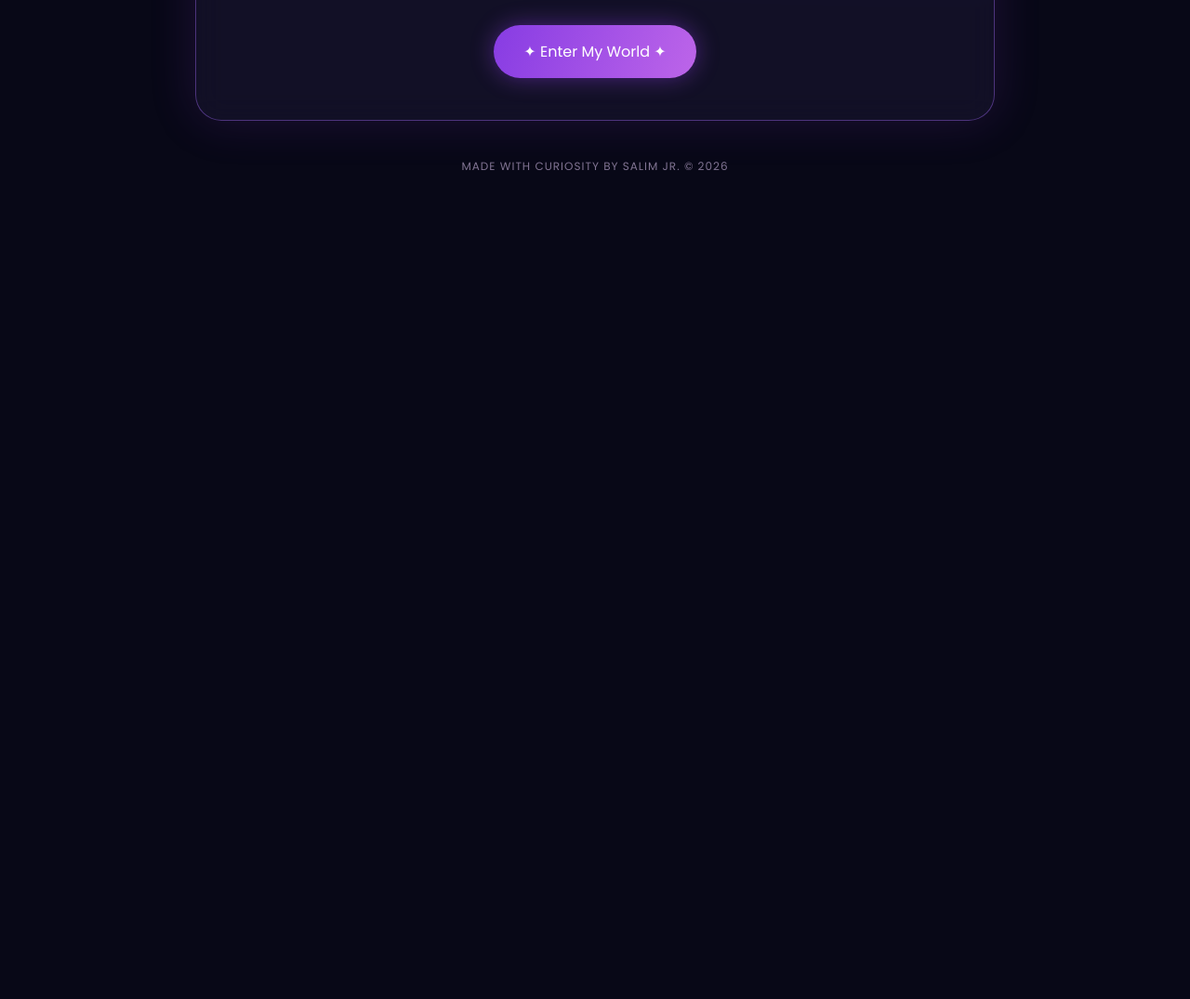
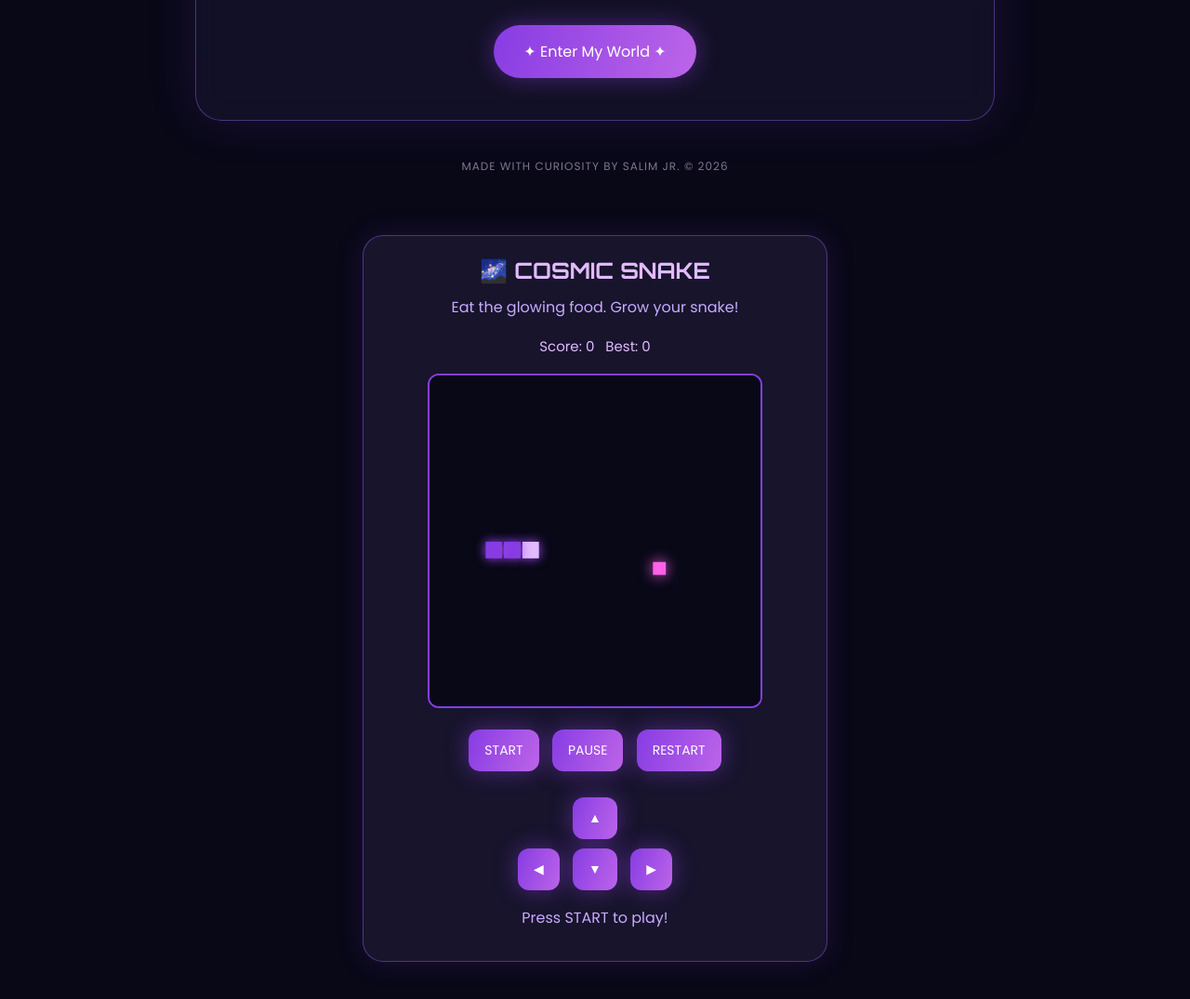
Before and after one commit to ffmacro194-ops/salim-website, a plain HTML site: page index.html in a window 1280 px wide. Shown: the part 810-1885 px from the top of the page at 93% size. Before the commit the page ends 1063 px from the top, so only its background shows below. Drawn offline with Linux system fonts and the light colour scheme.

Commit message:
Add files via upload

```diff
--- a/index.html
+++ b/index.html
@@ -238,5 +238,259 @@ secret.scrollIntoView({ behavior: "smooth" });
 }
 </script>
 
+
+
+<section id="snake-game">
+  <h2>🌌 COSMIC SNAKE</h2>
+  <p>Eat the glowing food. Grow your snake!</p>
+
+  <div class="snake-score">
+    Score: <span id="snake-score">0</span>
+    &nbsp; Best: <span id="snake-best">0</span>
+  </div>
+
+  <canvas id="snake-canvas" width="360" height="360"></canvas>
+
+  <div class="snake-buttons">
+    <button onclick="snakeStart()">START</button>
+    <button onclick="snakePause()">PAUSE</button>
+    <button onclick="snakeRestart()">RESTART</button>
+  </div>
+
+  <div class="snake-controls">
+    <button onclick="snakeMove('up')">▲</button>
+    <div>
+      <button onclick="snakeMove('left')">◀</button>
+      <button onclick="snakeMove('down')">▼</button>
+      <button onclick="snakeMove('right')">▶</button>
+    </div>
+  </div>
+
+  <p id="snake-message">Press START to play!</p>
+</section>
+
+<style>
+#snake-game {
+  margin: 40px auto;
+  padding: 22px 12px;
+  max-width: 500px;
+  text-align: center;
+  color: #e2baff;
+  background: #17142c;
+  border: 1px solid #a66cff66;
+  border-radius: 22px;
+  box-shadow: 0 0 30px #7734b533;
+}
+
+#snake-game h2 {
+  font-family: 'Orbitron', sans-serif;
+  margin-bottom: 12px;
+}
+
+#snake-game p {
+  margin: 12px 0;
+  color: #c9aaff;
+}
+
+.snake-score {
+  margin: 18px 0;
+  font-size: 15px;
+}
+
+#snake-canvas {
+  display: block;
+  width: 100%;
+  max-width: 360px;
+  height: auto;
+  margin: auto;
+  background: #080817;
+  border: 2px solid #873ce3;
+  border-radius: 12px;
+}
+
+.snake-buttons,
+.snake-controls {
+  margin-top: 18px;
+}
+
+#snake-game button {
+  margin: 5px;
+  padding: 12px 17px;
+  font-size: 14px;
+  border-radius: 12px;
+}
+</style>
+
+<script>
+const snakeCanvas = document.getElementById("snake-canvas");
+const snakeCtx = snakeCanvas.getContext("2d");
+
+let snake = [];
+let food = {};
+let direction = "right";
+let nextDirection = "right";
+let snakeTimer = null;
+let snakeRunning = false;
+let snakeScore = 0;
+let snakeBest = Number(localStorage.getItem("cosmicSnakeBest")) || 0;
+
+document.getElementById("snake-best").textContent = snakeBest;
+
+function snakeReset() {
+  snake = [
+    {x: 5, y: 9},
+    {x: 4, y: 9},
+    {x: 3, y: 9}
+  ];
+  direction = "right";
+  nextDirection = "right";
+  snakeScore = 0;
+  document.getElementById("snake-score").textContent = 0;
+  snakeFood();
+  snakeDraw();
+}
+
+function snakeFood() {
+  do {
+    food = {
+      x: Math.floor(Math.random() * 18),
+      y: Math.floor(Math.random() * 18)
+    };
+  } while (snake.some(part => part.x === food.x && part.y === food.y));
+}
+
+function snakeDraw() {
+  const size = 20;
+
+  snakeCtx.fillStyle = "#080817";
+  snakeCtx.fillRect(0, 0, 360, 360);
+
+  snakeCtx.fillStyle = "#ff62e8";
+  snakeCtx.shadowColor = "#ff62e8";
+  snakeCtx.shadowBlur = 15;
+  snakeCtx.fillRect(food.x * size + 3, food.y * size + 3, 14, 14);
+
+  snakeCtx.shadowColor = "#a64cff";
+  snakeCtx.shadowBlur = 12;
+
+  snake.forEach((part, i) => {
+    snakeCtx.fillStyle = i === 0 ? "#e2baff" : "#873ce3";
+    snakeCtx.fillRect(part.x * size + 1, part.y * size + 1, 18, 18);
+  });
+
+  snakeCtx.shadowBlur = 0;
+}
+
+function snakeMove(dir) {
+  if (dir === "up" && direction !== "down") nextDirection = "up";
+  if (dir === "down" && direction !== "up") nextDirection = "down";
+  if (dir === "left" && direction !== "right") nextDirection = "left";
+  if (dir === "right" && direction !== "left") nextDirection = "right";
+}
+
+function snakeTick() {
+  direction = nextDirection;
+
+  const head = {...snake[0]};
+
+  if (direction === "up") head.y--;
+  if (direction === "down") head.y++;
+  if (direction === "left") head.x--;
+  if (direction === "right") head.x++;
+
+  const ateFood = head.x === food.x && head.y === food.y;
+
+  if (
+    head.x < 0 || head.x >= 18 ||
+    head.y < 0 || head.y >= 18 ||
+    snake.slice(0, ateFood ? undefined : -1)
+      .some(part => part.x === head.x && part.y === head.y)
+  ) {
+    snakeGameOver();
+    return;
+  }
+
+  snake.unshift(head);
+
+  if (ateFood) {
+    snakeScore++;
+    document.getElementById("snake-score").textContent = snakeScore;
+
+    if (snakeScore > snakeBest) {
+      snakeBest = snakeScore;
+      localStorage.setItem("cosmicSnakeBest", snakeBest);
+      document.getElementById("snake-best").textContent = snakeBest;
+    }
+
+    snakeFood();
+  } else {
+    snake.pop();
+  }
+
+  snakeDraw();
+}
+
+function snakeStart() {
+  if (snakeRunning) return;
+  snakeRunning = true;
+  document.getElementById("snake-message").textContent = "Game running!";
+  snakeTimer = setInterval(snakeTick, 140);
+}
+
+function snakePause() {
+  if (!snakeRunning) return;
+  clearInterval(snakeTimer);
+  snakeRunning = false;
+  document.getElementById("snake-message").textContent = "Game paused.";
+}
+
+function snakeRestart() {
+  clearInterval(snakeTimer);
+  snakeRunning = false;
+  snakeReset();
+  document.getElementById("snake-message").textContent = "New game! Press START.";
+}
+
+function snakeGameOver() {
+  clearInterval(snakeTimer);
+  snakeRunning = false;
+  document.getElementById("snake-message").textContent =
+    "Game over! Your score: " + snakeScore;
+}
+
+document.addEventListener("keydown", function(e) {
+  const keys = {
+    ArrowUp: "up",
+    ArrowDown: "down",
+    ArrowLeft: "left",
+    ArrowRight: "right"
+  };
+  if (keys[e.key]) {
+    e.preventDefault();
+    snakeMove(keys[e.key]);
+  }
+});
+
+let touchX = 0;
+let touchY = 0;
+
+snakeCanvas.addEventListener("touchstart", function(e) {
+  touchX = e.changedTouches[0].clientX;
+  touchY = e.changedTouches[0].clientY;
+}, {passive: true});
+
+snakeCanvas.addEventListener("touchend", function(e) {
+  const dx = e.changedTouches[0].clientX - touchX;
+  const dy = e.changedTouches[0].clientY - touchY;
+
+  if (Math.abs(dx) > Math.abs(dy)) {
+    if (Math.abs(dx) > 20) snakeMove(dx > 0 ? "right" : "left");
+  } else {
+    if (Math.abs(dy) > 20) snakeMove(dy > 0 ? "down" : "up");
+  }
+}, {passive: true});
+
+snakeReset();
+</script>
 </body>
 </html>
```
